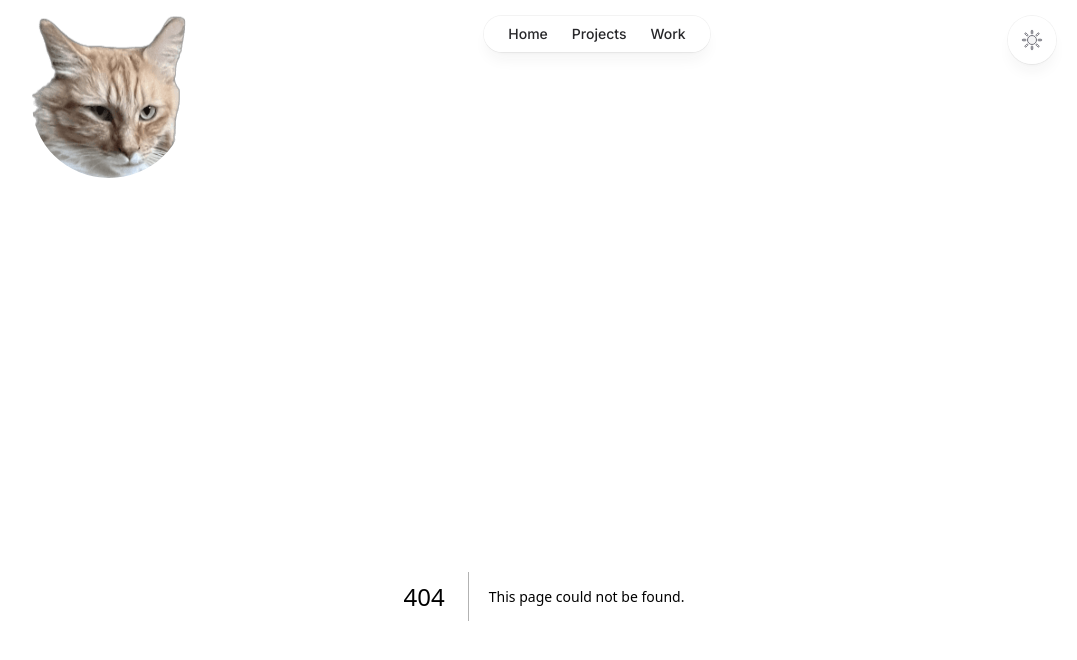
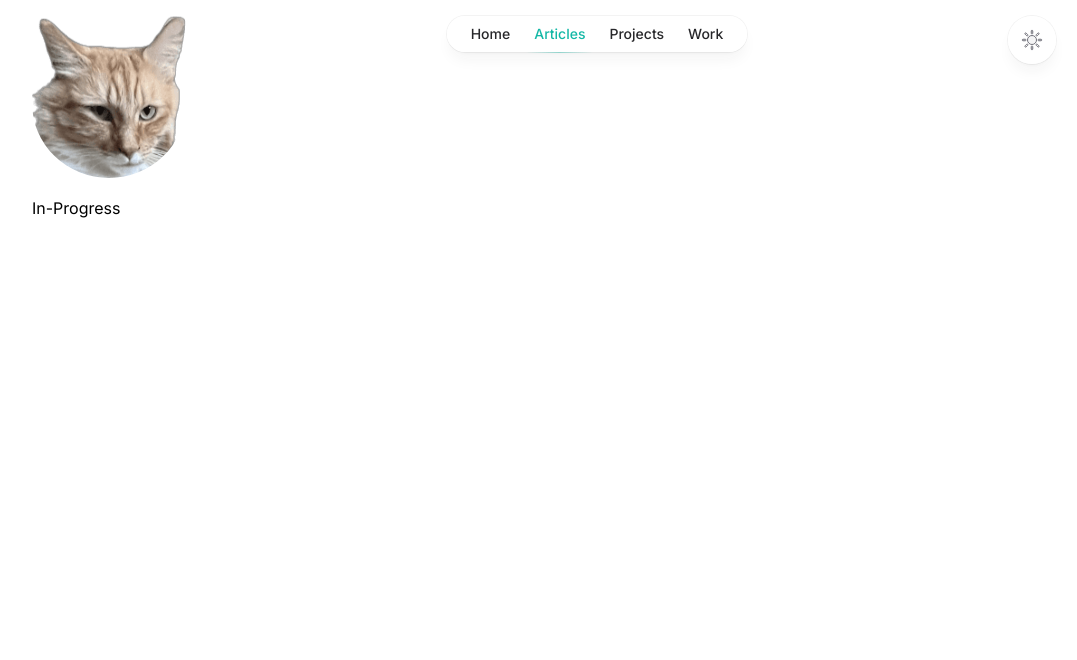
Before and after one commit to stonesha/stonesha.com, a Next.js app: page /articles in a window 1280 px wide. Before the commit this address had no page. Shown: the top 660 px of the page, without its empty margins (96-1173 px from the left). Built offline with nearby package versions, Linux system fonts and the light colour scheme.

Commit message:
added articles route

```diff
--- /dev/null
+++ b/src/app/articles/page.tsx
@@ -0,0 +1,9 @@
+import { Metadata } from "next";
+
+export const metadata: Metadata = {
+  title: "Articles",
+};
+
+export default function Articles() {
+  return <div>In-Progress</div>;
+}
--- a/src/components/header/index.tsx
+++ b/src/components/header/index.tsx
@@ -6,6 +6,7 @@ import MobileNavigation from "~/components/header/MobileNavigation";
 export default function Header() {
   const routes = [
     { href: "/", label: "Home" },
+    { href: "/articles", label: "Articles" },
     { href: "/projects", label: "Projects" },
     { href: "/work", label: "Work" },
   ];
```
